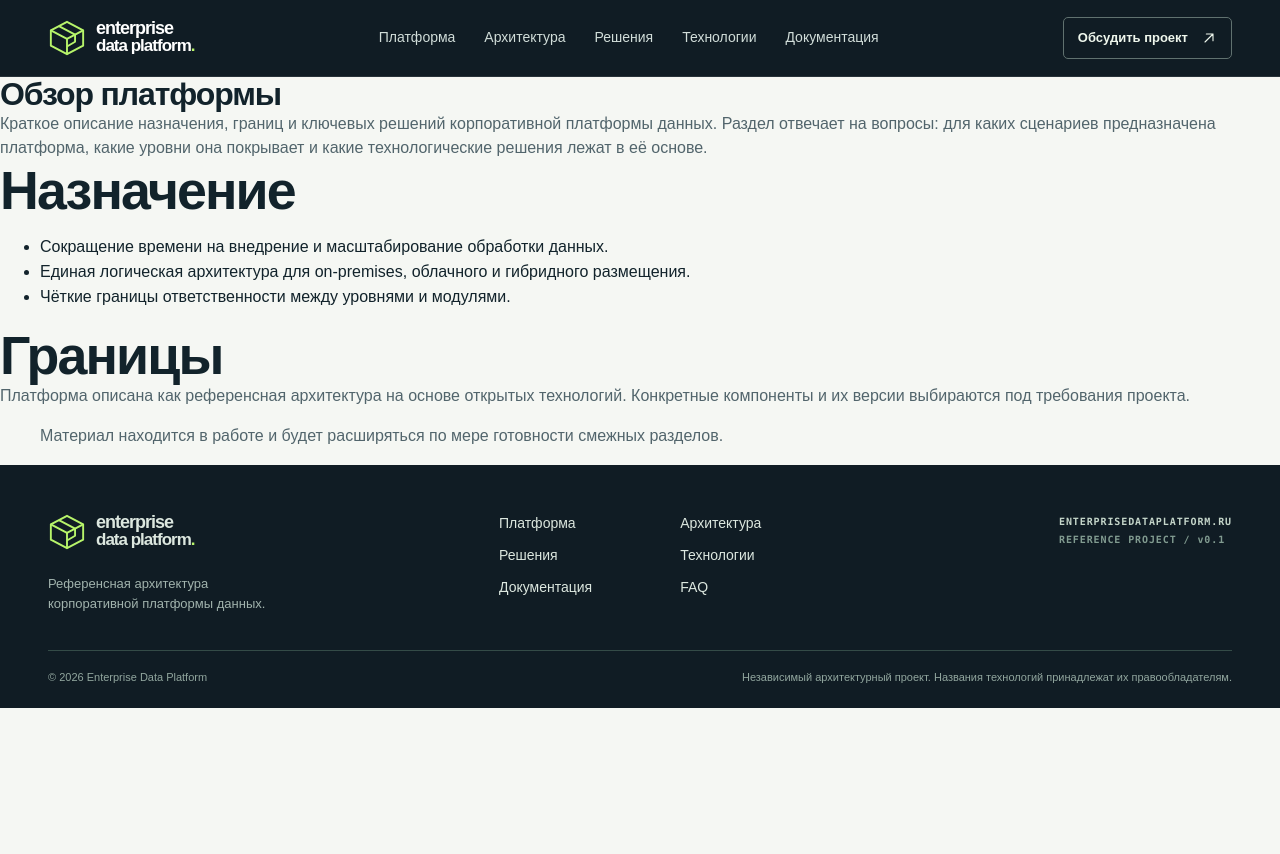
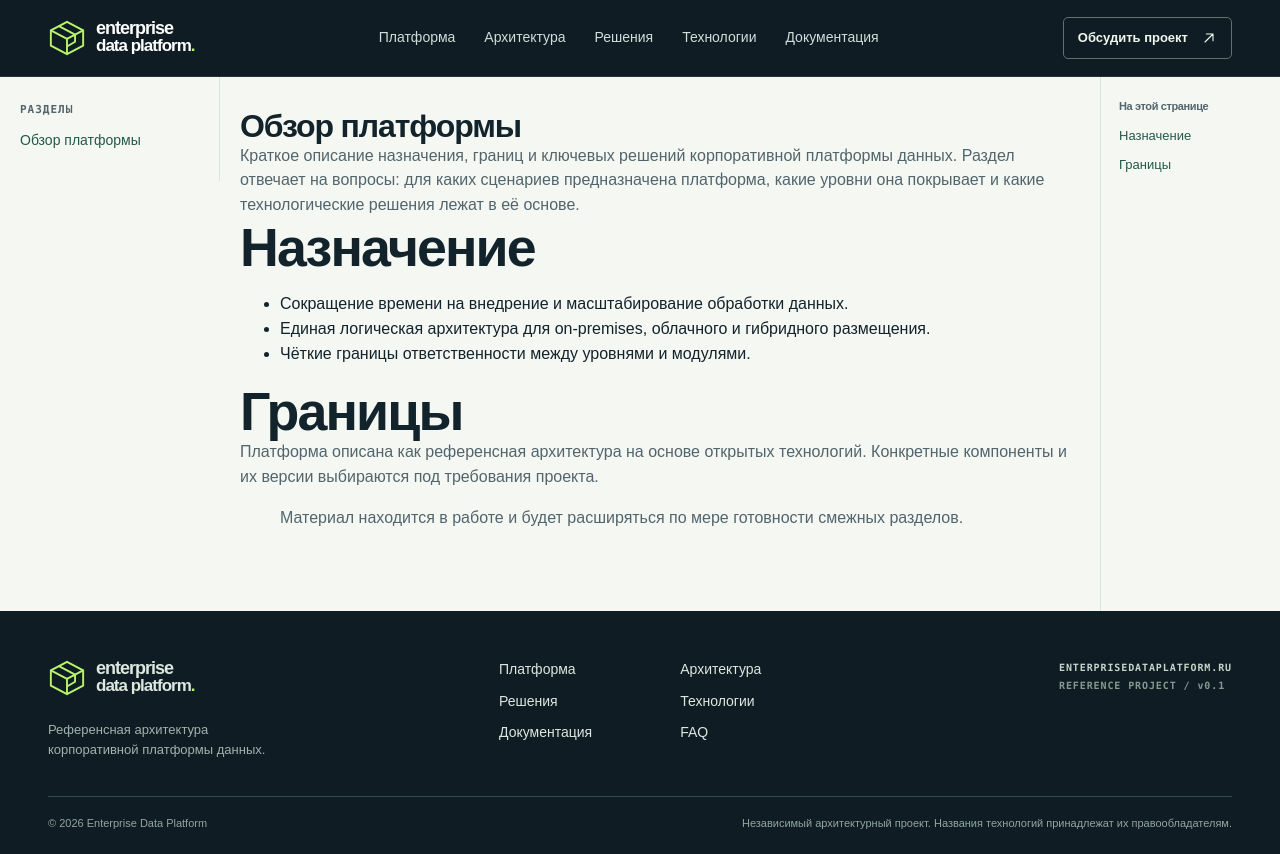
Before and after one commit to enterprise-data-platform-ru/enterprise-data-platform-ru.github.io, a Next.js app: page /docs/overview in a window 1280 px wide. Before the commit the page ends 800 px from the top, so only its background shows below. Built offline with nearby package versions, Linux system fonts and the light colour scheme.

Commit message:
feat: add shared documentation layout with sidebar and toc

```diff
--- /dev/null
+++ b/src/app/docs/layout.jsx
@@ -0,0 +1,14 @@
+import React from 'react';
+import Header from '../../components/Header.jsx';
+import Footer from '../../components/Footer.jsx';
+
+export default function DocsLayout({children}) {
+  return (
+    <>
+      <a className="skip-link" href="#main">К содержимому</a>
+      <Header activeSection="/docs/" />
+      {children}
+      <Footer />
+    </>
+  );
+}
--- a/src/app/docs/overview/layout.jsx
+++ b/src/app/docs/overview/layout.jsx
@@ -1,20 +1,33 @@
 import React from 'react';
-import Header from '../../../components/Header.jsx';
-import Footer from '../../../components/Footer.jsx';
-
-export const metadata = {
-  title: 'Обзор платформы — Enterprise Data Platform',
-  alternates: { canonical: '/docs/overview/' },
-};
+import {getPublishedDocs, docPath} from '../../../content/docs/navigation.mjs';
+import {linkHref} from '../../../lib/paths.mjs';
 
 export default function DocsOverviewLayout({children}) {
+  const published = getPublishedDocs();
   return (
-    <>
-      <Header activeSection="/docs/" />
-      <main id="main" className="docs-page docs-article">
-        {children}
-      </main>
-      <Footer />
-    </>
+    <div className="docs-shell">
+      <aside className="docs-sidebar">
+        <nav aria-label="Разделы документации">
+          <p className="docs-nav-title mono">РАЗДЕЛЫ</p>
+          <ul className="docs-nav-list">
+            {published.map(d => (
+              <li key={d.slug}>
+                <a href={linkHref(docPath(d.slug))}>{d.title}</a>
+              </li>
+            ))}
+          </ul>
+        </nav>
+      </aside>
+
+      <main id="main" className="docs-article">{children}</main>
+
+      <aside className="docs-toc" aria-label="Оглавление">
+        <h2>На этой странице</h2>
+        <ul>
+          <li><a href="#naznachenie">Назначение</a></li>
+          <li><a href="#granitsy">Границы</a></li>
+        </ul>
+      </aside>
+    </div>
   );
 }
--- a/src/app/docs/overview/page.mdx
+++ b/src/app/docs/overview/page.mdx
@@ -10,14 +10,14 @@ description: 'Назначение, границы и ключевые реше
 предназначена платформа, какие уровни она покрывает и какие технологические
 решения лежат в её основе.
 
-## Назначение
+## <a id="naznachenie" aria-hidden="true"></a>Назначение
 
 - Сокращение времени на внедрение и масштабирование обработки данных.
 - Единая логическая архитектура для on-premises, облачного и гибридного
   размещения.
 - Чёткие границы ответственности между уровнями и модулями.
 
-## Границы
+## <a id="granitsy" aria-hidden="true"></a>Границы
 
 Платформа описана как референсная архитектура на основе открытых
 технологий. Конкретные компоненты и их версии выбираются под требования
--- a/src/app/globals.css
+++ b/src/app/globals.css
@@ -938,3 +938,71 @@ img {
   text-decoration:none}
 .docs-published-list a:hover {
   text-decoration:underline}
+.docs-shell {
+  display:grid;
+  grid-template-columns:minmax(0,1fr);
+  max-width:1440px;
+  margin:0 auto}
+.docs-sidebar {
+  padding:24px 20px;
+  border-bottom:1px solid var(--line);
+  background:var(--paper)}
+.docs-nav-title {
+  font-size:11px;
+  color:var(--muted);
+  font-weight:700;
+  margin:0 0 10px}
+.docs-nav-list {
+  list-style:none;
+  margin:0;
+  padding:0}
+.docs-nav-list li {
+  margin:4px 0}
+.docs-nav-list a {
+  color:var(--green);
+  text-decoration:none;
+  font-size:14px}
+.docs-nav-list a:hover {
+  text-decoration:underline}
+.docs-article {
+  padding:32px 20px 64px;
+  min-width:0;
+  overflow-wrap:break-word}
+.docs-article pre {
+  overflow-x:auto;
+  max-width:100%}
+.docs-toc {
+  display:none;
+  padding:24px 18px;
+  border-left:1px solid var(--line)}
+.docs-toc h2 {
+  font-size:11px;
+  color:var(--muted);
+  font-weight:700;
+  margin:0 0 10px}
+.docs-toc ul {
+  list-style:none;
+  margin:0;
+  padding:0}
+.docs-toc li {
+  margin:4px 0}
+.docs-toc a {
+  color:var(--green);
+  text-decoration:none;
+  font-size:13px}
+.docs-toc a:hover {
+  text-decoration:underline}
+@media(min-width:820px) {
+  .docs-shell {
+    grid-template-columns:220px minmax(0,1fr)}
+  .docs-sidebar {
+    border-bottom:0;
+    border-right:1px solid var(--line);
+    align-self:start}
+  .docs-article {
+    max-width:none}}
+@media(min-width:1100px) {
+  .docs-shell {
+    grid-template-columns:220px minmax(0,1fr) 180px}
+  .docs-toc {
+    display:block}}
```
Also changed, not shown: src/app/docs/page.jsx (+2 -9 lines), 1 other file (tests, documents, lock files or other folders).
